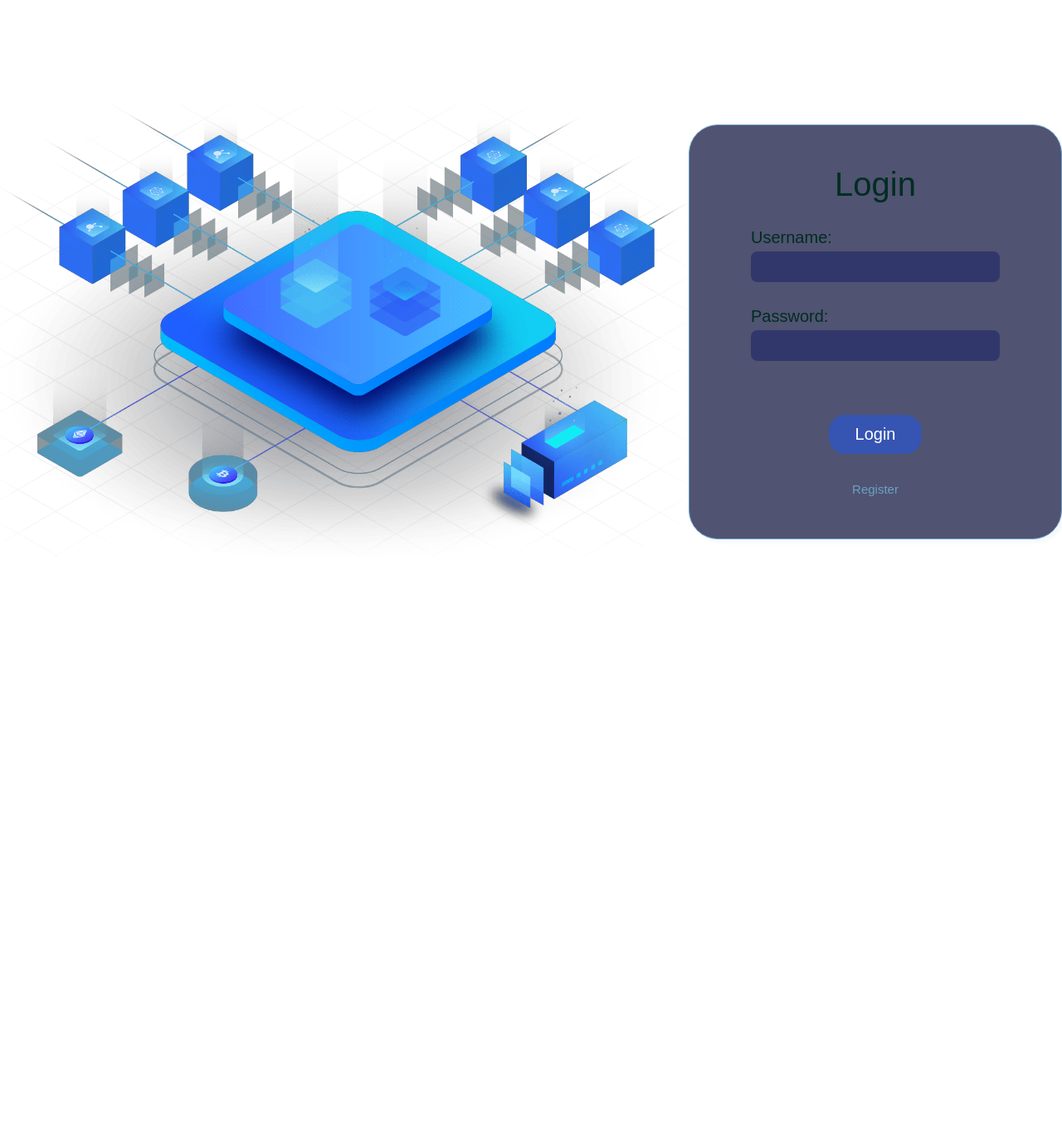
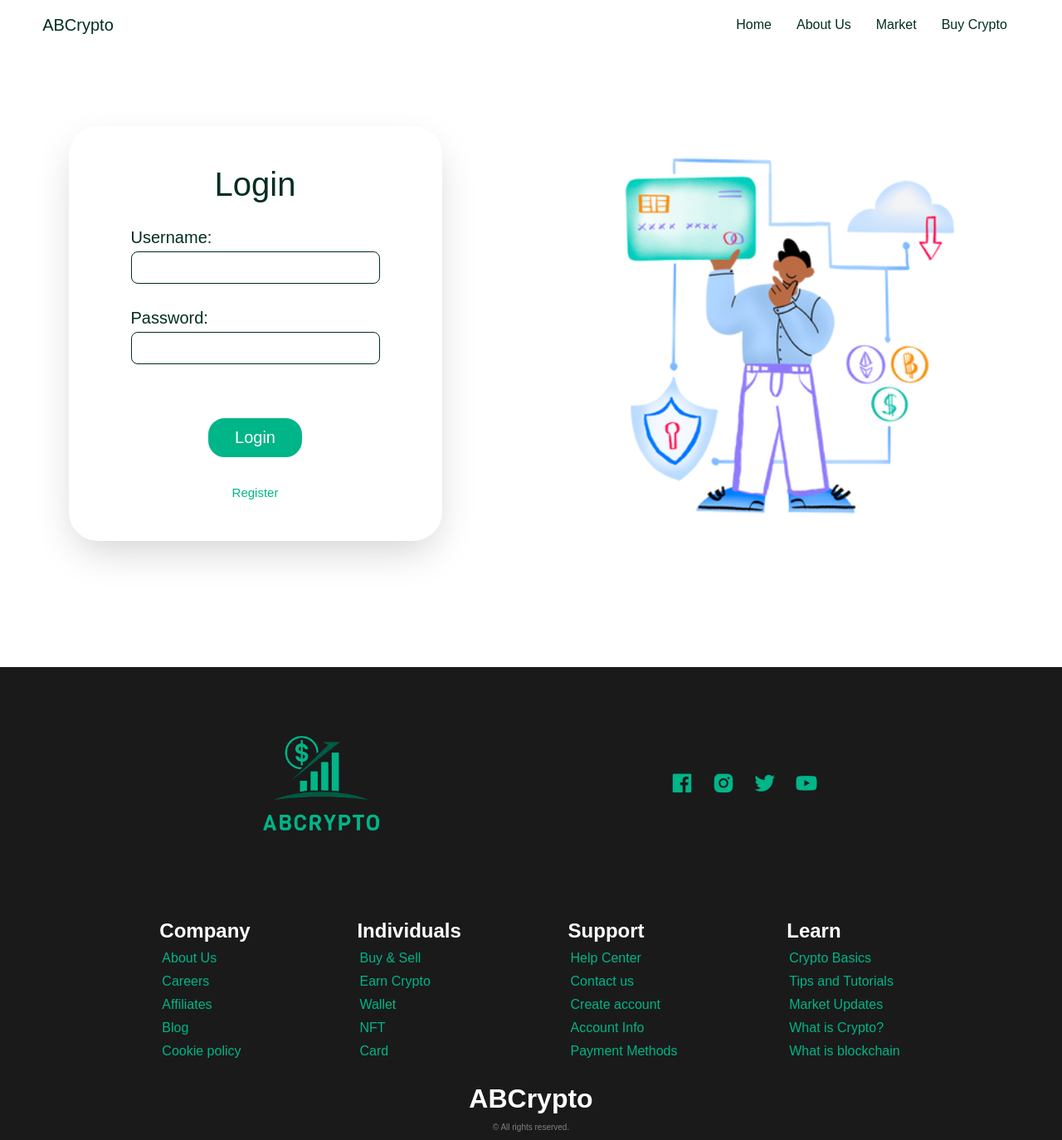
Before and after one commit to BlendiGjoni/WEB-Projekt---ABCrypto, a PHP site: page /login.html in a window 1280 px wide. Shown: the whole page at 83% size. Before the commit the page ends 652 px from the top, so only its background shows below. Run offline with PHP 8.4, Linux system fonts and the light colour scheme.

Commit message:
Rimodelimi i main ne index, dhe faqes Login.

```diff
--- a/login.html
+++ b/login.html
@@ -1,16 +1,30 @@
 <!DOCTYPE html>
 <html lang="en">
+
 <head>
     <meta charset="UTF-8">
     <meta name="viewport" content="width=device-width, initial-scale=1.0">
     <link rel="stylesheet" href="style.css">
+    <link rel="stylesheet" href="https://unpkg.com/boxicons@latest/css/boxicons.min.css">
+    <link rel="shortcut icon" type="image/png" href="assets/ABCRYPTO Logo - Original - 5000x5000.png">
     <title>Login ABCrypto</title>
 </head>
+
 <body class="loginbody">
-    <div id="loginbg">
-        <img src="assets/loginimg.png" alt="">
-    </div>
-    <div>
+    <header>
+        <nav>
+            <a href="#" class="navlogo">ABCrypto</a>
+            <div class="bx bx-menu" id="menu-icon"></div>
+            <ul>
+                <li><a href="index.html" id="current">Home</a></li>
+                <li><a href="#footer">About Us</a></li>
+                <li><a target="_blank" href="market.html">Market</a></li>
+                <li><a href="#">Buy Crypto</a></li>
+            </ul>
+            <a href="login.html" class="loginbtn" id="login-loginbtn">Log In</a>
+        </nav>
+    </header>
+    <main class="loginmain">
         <form class="login_popup" id="loginpop">
             <div id="logintxt">Login</div>
             <div class="username_email">Username: <input type="text" id="user"></div>
@@ -20,6 +34,61 @@
             <div class="loginsub"><button id="loginsubbtn">Login</button></div>
             <div class="registerbtn"><a href="" id="registerbtn">Register</a></div>
         </form>
-    </div>
+        <div class="loginhero">
+            <img src="assets/babella.png" alt="" width="500px">
+        </div>
+    </main>
+    <footer id="footer">
+        <div class="first-part-footer">
+            <div class="footer-logo"><img src="" alt="">
+                <img src="assets/ABCRYPTO Logo - Original - 5000x5000.png" alt="">
+            </div>
+            <div class="socials">
+                <ul>
+                    <li><a href=""><i class='bx bxl-facebook-square'></i></a></li>
+                    <li><a href=""><i class='bx bxl-instagram-alt'></i></a></li>
+                    <li><a href=""><i class='bx bxl-twitter'></i></a></li>
+                    <li><a href=""><i class='bx bxl-youtube'></i></a></li>
+                </ul>
+            </div>
+        </div>
+        <div class="second-part-footer">
+            <div class="company">
+                <p><strong>Company</strong></p>
+                <p><a href="">About Us</a></p>
+                <p><a href="">Careers</a></p>
+                <p><a href="">Affiliates</a></p>
+                <p><a href="">Blog</a></p>
+                <p><a href="">Cookie policy</a></p>
+            </div>
+            <div class="individuals">
+                <p><strong>Individuals</strong></p>
+                <p><a href="">Buy & Sell</a></p>
+                <p><a href="">Earn Crypto</a></p>
+                <p><a href="">Wallet</a></p>
+                <p><a href="">NFT</a></p>
+                <p><a href="">Card</a></p>
+            </div>
+            <div class="support">
+                <p><strong>Support</strong></p>
+                <p><a href="">Help Center</a></p>
+                <p><a href="">Contact us</a></p>
+                <p><a href="">Create account</a></p>
+                <p><a href="">Account Info</a></p>
+                <p><a href="">Payment Methods</a></p>
+            </div>
+            <div class="learn">
+                <p><strong>Learn</strong></p>
+                <p><a href="">Crypto Basics</a></p>
+                <p><a href="">Tips and Tutorials</a></p>
+                <p><a href="">Market Updates</a></p>
+                <p><a href="">What is Crypto?</a></p>
+                <p><a href="">What is blockchain</a></p>
+            </div>
+        </div>
+        <h1>ABCrypto</h1>
+        <p id="copyright">&copy; All rights reserved.</p>
+    </footer>
 </body>
+
 </html>
--- a/style.css
+++ b/style.css
@@ -124,35 +137,71 @@ header #menu-icon{
         margin-left: 0;
     }
 }
-#loginbg{
-    width: 70%;
-}
-#loginbg img{
-    width: 100%;
+@media(max-width: 500px){
+    body{
+        overflow-x: hidden;
+        width: 100%;
+    }
+    main{
+        width: 100%;
+    }
+    main .home{
+        width: 100%;
+    }
+    main .main-first-page #maintext{
+        font-size: 80px !important;
+        text-align: left;
+        width: 100%;
+        margin-top: 9%;
+    }
+    main .main-first-page #smalltext{
+        font-size: 20px !important;
+        width: 100%;
+        margin-bottom: 20px;
+    }
+    main.main-first-page #hero{
+        display: flex;
+        flex-direction: column;
+    }
+    main .main-first-page #hero img{
+        width: 300px!important;
+        justify-content: center;
+    }
+    footer{
+        width: 100%;
+    }
 }
 .loginbody{
     display: flex;
-    flex-direction: row !important;
-    justify-content: space-between;
     align-items: center;
     width: 100%;
     height: 100%;
-    position: absolute;
+    /* background-image: url(assets/blob-scene-haikei.svg); */
+}
+#login-loginbtn{
+    display: none;
+}
+.loginmain{
+    display: flex;
+    flex-direction: row;
+    align-items: center;
+    justify-content: space-around;
+    width: 100%;
+    height: 100%;
+    margin: 150px 0px 150px 0px;
 }
 form{
     display: flex;
     flex-direction: column;
-    padding: 200px;
-    margin-left: -550px;
     align-items: center;
     justify-content: center;
     width: 450px;
     height: 500px;
+    padding: 200px;
     font-size: 20px;
-    border: 1px solid #6BA1C4;
-    box-shadow: 4px 4px 4px #6ba0c413;
+    box-shadow: rgba(0, 0, 0, 0.2) 0px 18px 50px -10px;
     border-radius: 35px;
-    background: #0a0e39b6;
+    background: #fff;
     backdrop-filter: blur(20px);
 }
 form #logintxt{
@@ -164,9 +213,9 @@ form div{
 form input{
     width: 300px;
     padding: 10px;
-    background-color: rgba(27, 35, 102, 0.56);
-    color: #fff;
-    border: transparent;
+    background-color: #fff;
+    color: #002D22;
+    border: 1px solid #002D22;
     border-radius: 8px;
     outline: none;
     font-size: 15px;
@@ -187,238 +236,80 @@ form #loginsubbtn{
     align-items: center;
     justify-content: center;
     padding: 10px 30px;
-    background: #3654b1;
+    background: #00B588;
     color: #fff;
     font-size: 20px;
     border: 3px solid;
     border-radius: 20px;
-    border: 2px solid #3654b1;
+    border: 2px solid #00B588;
     cursor: pointer;
     transition: all 0.2s ease;
 }
 form #loginsubbtn:hover{
     background: transparent;
-    border: 2px solid #3654b1;
-    color: #fff;
+    border: 2px solid #00B588;
+    color: #00B588;
 }
 form a{
     text-decoration: none;
-    color: #6BA1C4;
+    color: #00B588;
     font-size: 15px;
 }
 form a:hover{
-    color: aliceblue;
+    color: #002D22;
     text-decoration: underline;
     cursor: pointer;
     transition: all 0.2s ease;
 }
 main{
+    margin: 0;
+    padding: 0;
+    width: 100%;
+}
+main .main-first-page{
     display: flex;
     justify-content: space-around;
+    margin-top: 6%;
 }
-main .home{
+main .main-first-page .home{
+    display: flex;
     width: 40%;
     flex-direction: column;
-    justify-content: flex-start;
+    justify-content: space-evenly;
 }
-main #hero{
+main .main-first-page #hero{
     width: 40%;
     align-content: center;
 }
-main #hero img{
+main .main-first-page #hero img{
     width: 100%;
 }
-main #maintext{
-    margin-top: 10%;
+main .main-first-page #maintext{
     font-size: 95px;
 }
-main #smalltext{
+main .main-first-page #maintext span{
+    color: #00B588;
+}
+main .main-first-page #smalltext{
     color: #8c9e8f;
     font-size: 25px;
     margin-top: 10px;
 }
-main .getstartedbtn{
-    margin-top: 50px;
-}
-main .getstartedbtn a{
+
+main .main-first-page .getstartedbtn a{
     text-decoration: none;
     color: white;
     display: inline-block;
-    background-color: #6BA1C4;
-    border: solid 3px #6BA1C4;
+    background-color: #00B588;
+    border: solid 3px #00B588;
     transition: all 0.3s ease;
     border-radius: 20px;
     padding: 10px 20px;
 }
-main .getstartedbtn a:hover{
-    background-color:#1B2366;
-    border: solid 3px #6BA1C4;
-}
-@media (max-width: 1470px){
-    main #maintext{
-        font-size: 75px !important;
-    }
-    main{
-        align-items: center;
-        align-content:center;
-    }
-    main #smalltext{
-        font-size: 20px!important;
-        margin-top: 20px;
-    }
-    main .getstartedbtn a{
-        font-size: 15px;
-    }
-    footer{
-        margin-top: 30px !important;
-    }
-    form{
-        margin-left: 0;
-    }
-}
-@media (max-width:1160px) {
-    main #maintext{
-        font-size: 60px!important;
-        width: 50%;
-    }
-    main{
-        align-content:center;
-        width: 100%;
-    }
-    main .home{
-        width: 50%;
-    }
-    main #smalltext{
-        font-size: 15px!important;
-        margin-top: 20px;
-    }
-    main .getstartedbtn a{
-        font-size: 15px;
-    }
-    form{
-        margin-left: 0;
-    }
-    footer{
-        margin-top: 30px!important;
-    }
-}
-@media (max-width: 1023){
-    main #hero{
-        width: 40%;
-    }
-    main .home{
-        width: 50%;
-    }
-    form{
-        margin-left: 0;
-    }
-}
-@media (max-width:981px) {
-    main #maintext{
-        font-size: 90px!important;
-    }
-    main{
-        align-items: center;
-        align-content:center;
-        width: 100%;
-    }
-    main #smalltext{
-        font-size: 15px!important;
-    }
-    main.getstartedbtn a{
-        font-size: 15px;
-    }
-    form{
-        margin-left: 0;
-    }
-    footer{
-        margin-top: 30px!important;
-        width: 100%;
-    }
-    footer.social{
-        width: 100%;
-    }
-}
-
-@media (max-width: 768px) {
-    main #maintext{
-        font-size: 80px!important;
-    }
-    main{
-        align-items: center;
-        align-content:center;
-        width: 100%;
-    }
-    main #smalltext{
-        font-size: 15px!important;
-    }
-    main.getstartedbtn a{
-        font-size: 15px;
-    }
-    form{
-        margin-left: 0;
-    }
-    footer{
-        margin-top: 30px!important;
-        width: 100%;
-    }
-    footer.social{
-        width: 100%;
-    }
-}
-
-@media (max-width: 600px) {
-    main #maintext{
-        font-size: 70px!important;
-    }
-    main{
-        align-items: center;
-        align-content:center;
-        width: 100%;
-    }
-    main #smalltext{
-        font-size: 15px!important;
-    }
-    main.getstartedbtn a{
-        font-size: 15px;
-    }
-    form{
-        margin-left: 0;
-    }
-    footer{
-        margin-top: 30px!important;
-        width: 100%;
-    }
-    footer.social{
-        width: 100%;
-    }
-}
-
-@media (max-width: 500px) {
-    main #maintext{
-        font-size: 60px!important;
-    }
-    main{
-        align-items: center;
-        align-content:center;
-        width: 100%;
-    }
-    main #smalltext{
-        font-size: 15px!important;
-    }
-    main.getstartedbtn a{
-        font-size: 15px;
-    }
-    form{
-        margin-left: 0;
-    }
-    footer{
-        margin-top: 30px!important;
-        width: 100%;
-    }
-    footer.social{
-        width: 100%;
-    }
+main .main-first-page .getstartedbtn a:hover{
+    background-color:#fff;
+    border: solid 3px #00B588;
+    color:#00B588;
 }
 .marketmain{
     margin: 10%;
@@ -630,7 +521,7 @@ footer ul li {
     font-size: 30px;
 }
 footer ul li i{
-    color: #6BA1C4;
+    color: #00B588;
     transition: all 0.2s;
 }
 footer ul li i:hover{
@@ -647,23 +538,23 @@ footer .second-part-footer{
     justify-content: space-around;
 }
 footer .second-part-footer div{
-    width: 200px;
+    width: fit-content;
     margin-top: 30px;
 }
 .second-part-footer p strong {
     font-size: x-large;
 }
 .second-part-footer a{
-    display: block;
+
     text-decoration: none;
-    color: #6BA1C4;
-    box-shadow: inset 0 0 0 0 #6BA1C4;
-    color: #6BA1C4;
+    color: #00B588;
+    box-shadow: inset 0 0 0 0 #00B588;
+    color: #00B588;
     padding: 3px;
     transition: color .3s ease-in-out, box-shadow .3s ease-in-out;
 }
 .second-part-footer a:hover{
-    box-shadow: inset 200px 0 0 0 #6BA1C4;
+    box-shadow: inset 200px 0 0 0 #00B588;
     color: white;
 }
 footer #copyright{
```
Also changed, not shown: other parts of style.css (+20 -7 lines), index.html (+11 -3 lines), assets/babella.png (added), assets/loginimg.png (deleted).
